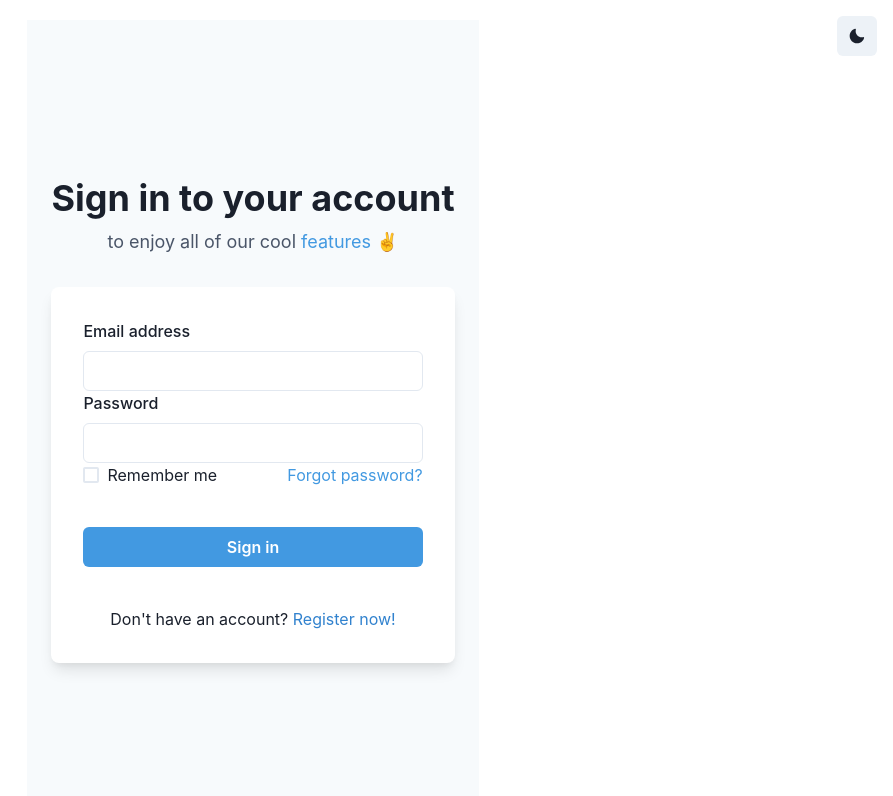
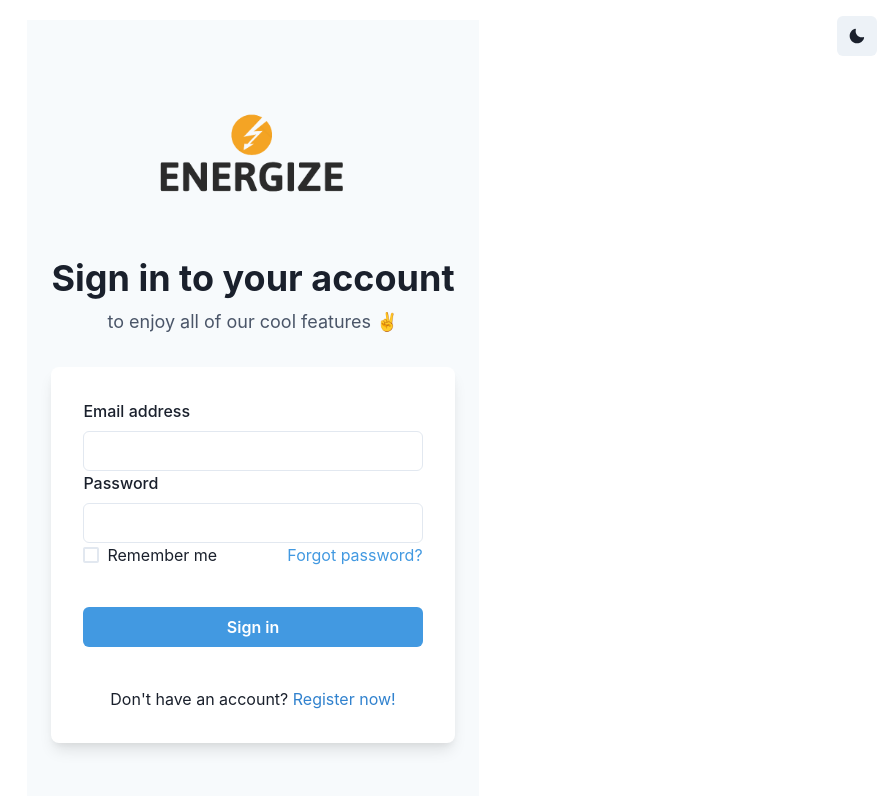
Before and after one commit to valgeorg97/enrgz-fit-tracker-app, a React app in the folder tracker/: page /login in a window 1280 px wide. Shown: the top 796 px of the page, without its empty margins (387-1280 px from the left). Built offline with nearby package versions, Linux system fonts and the light colour scheme; no server answers; the database is empty; the HTML template or start-up script is replaced by a standard one.

Commit message:
Add logo to Login

```diff
--- a/tracker/src/views/Authentication/Login/Login.jsx
+++ b/tracker/src/views/Authentication/Login/Login.jsx
@@ -1,10 +1,11 @@
-import { Flex, FormControl, FormLabel, Input, Checkbox, Stack, Link, Button, Heading, Text, useColorModeValue, Box, } from '@chakra-ui/react';
+import { Flex, FormControl, FormLabel, Input, Checkbox, Stack, Link, Button, Heading, Text, useColorModeValue, Box, Image, Center } from '@chakra-ui/react';
 import { Link as RouterLink, Link as ChakraLink, useNavigate } from "react-router-dom";
 import { auth } from "../../../config/firebase";
 import { AuthContext } from "../../../context/AuthContext";
 import { signInWithEmailAndPassword } from "firebase/auth";
 import { useContext } from "react";
 import { ToastContainer, toast } from "react-toastify";
+import Logo from "../../../assets/logo.png"
 
 const Login = () => {
 
@@ -36,10 +37,13 @@ const Login = () => {
       justify={'center'}
       bg={useColorModeValue('gray.50', 'gray.800')}>
       <Stack spacing={8} mx={'auto'} maxW={'lg'} py={12} px={6}>
+        <Center>
+          <Image src={Logo} alt="Energize Logo" w={64} />
+        </Center>
         <Stack align={'center'}>
           <Heading fontSize={'4xl'}>Sign in to your account</Heading>
           <Text fontSize={'lg'} color={'gray.600'}>
-            to enjoy all of our cool <Link color={'blue.400'}>features</Link> ✌️
+            to enjoy all of our cool features ✌️
           </Text>
         </Stack>
         <Box
```
